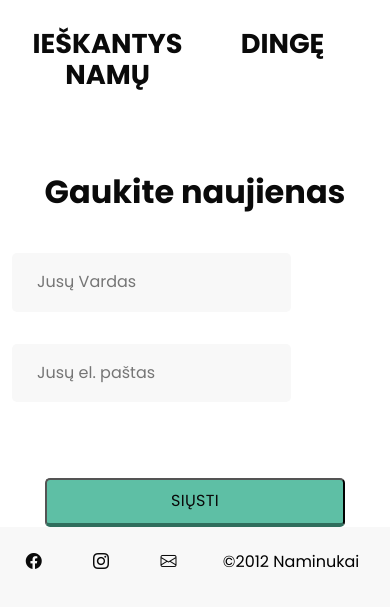
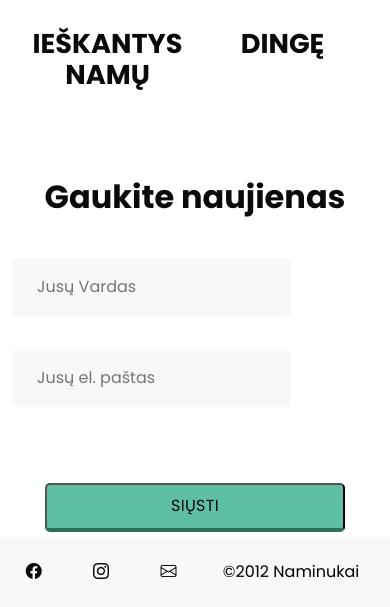
Before and after one commit to karuzelisZ/baigiamas, a PHP site: page /Baigiamas/public/home.php in a window 390 px wide. Shown: the part 670-1277 px from the top of the page. Before the commit the page ends 1239 px from the top, so only its background shows below. Run offline with PHP 8.4, Linux system fonts and the light colour scheme.

Commit message:
finish 2.0

```diff
--- a/Baigiamas_done/content/kontaktai_cont.php
+++ b/Baigiamas_done/content/kontaktai_cont.php
@@ -14,6 +14,7 @@
             <h3>Saskaitos</h3>
                 <p>Kačių prieglaudos filijalo a/s: LT557300010130312940 (swedbank)</p>
                 <p>Šunų prieglaudos filijalo a/s: LT417300010152012189 (swedbank)</p>
+
         <iframe src="https://www.google.com/maps/embed?pb=!1m14!1m8!1m3!1d9219.2065907923!2d25.2942469!3d54.7131128!3m2!1i1024!2i768!4f13.1!3m3!1m2!1s0x46dd97d148ba7889%3A0x706351a497b2f703!2zVsWhxK4gTmFtaW51a2FpICJLYcSNacWzIE5hbWFpIg!5e0!3m2!1sen!2slt!4v1687721338340!5m2!1sen!2slt" width="600" height="450" style="border:0;" allowfullscreen="" loading="lazy" referrerpolicy="no-referrer-when-downgrade"></iframe>
     </div>
 </section>
--- a/Baigiamas_done/css/styles.css
+++ b/Baigiamas_done/css/styles.css
@@ -188,7 +188,9 @@ body {
 
 
 /* Contact */
-
+.contact{
+    padding: 5px;
+}
 .contact .section-content{
     justify-content: center;
 
@@ -200,6 +202,8 @@ body {
     border: none;
     background-color: #f8f8f8;
     margin: 16px;
+    justify-content: center;
+
 
 }
 .contact  input:first-child {
@@ -285,7 +289,10 @@ footer .container{
         top: 60px;
         color: #0a0a0a;
     }
-
+    .hero iframe{
+        max-width: 80%;
+        min-height: auto;
+    }
     .services .section-content {
         flex-direction:row;
     }
```
